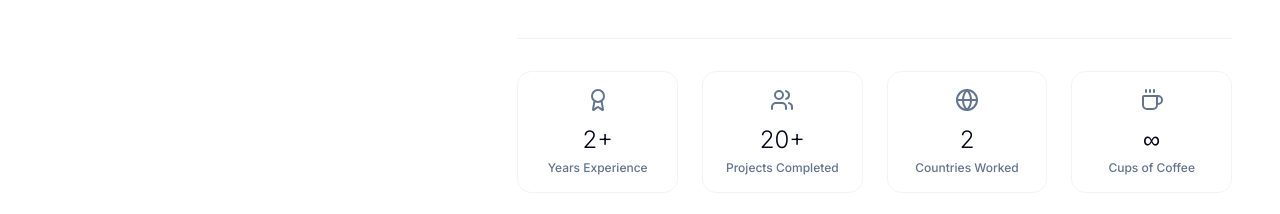
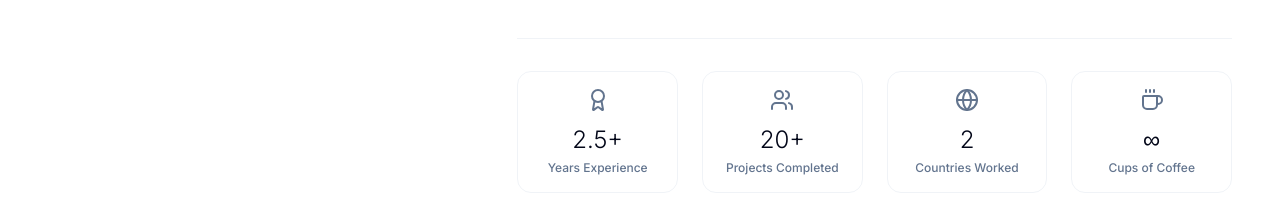
Before and after one commit to Sazz07/portfolio, a Next.js app: page / in a window 1280 px wide. Shown: the part 1340-1554 px from the top of the page. Built offline with nearby package versions, Linux system fonts and the light colour scheme; no server answers.

Commit message:
docs(about-grid): update years of experience

```diff
--- a/components/sections/about-grid.tsx
+++ b/components/sections/about-grid.tsx
@@ -4,7 +4,7 @@ import { motion } from 'framer-motion';
 import { Award, Users, Globe, Coffee } from 'lucide-react';
 
 const stats = [
-  { icon: Award, label: 'Years Experience', value: '2+' },
+  { icon: Award, label: 'Years Experience', value: '2.5+' },
   { icon: Users, label: 'Projects Completed', value: '20+' },
   { icon: Globe, label: 'Countries Worked', value: '2' },
   { icon: Coffee, label: 'Cups of Coffee', value: '∞' },
```
